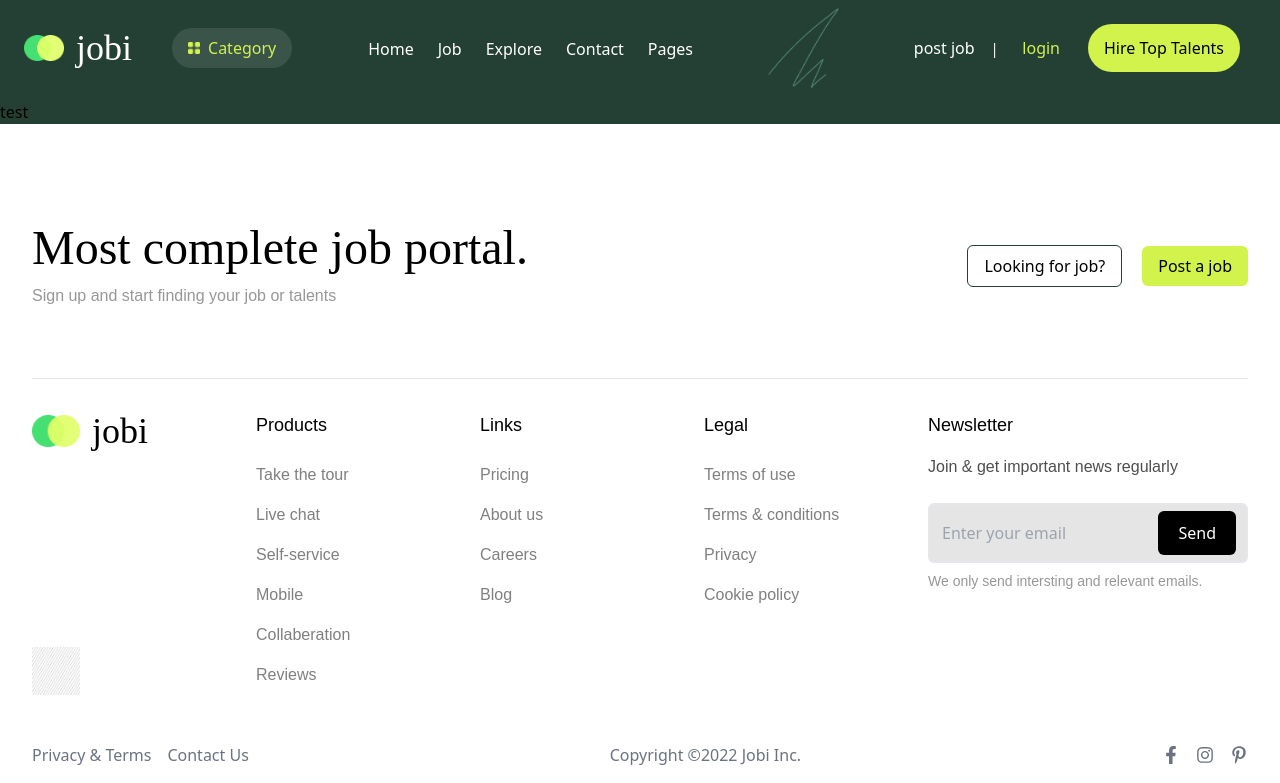
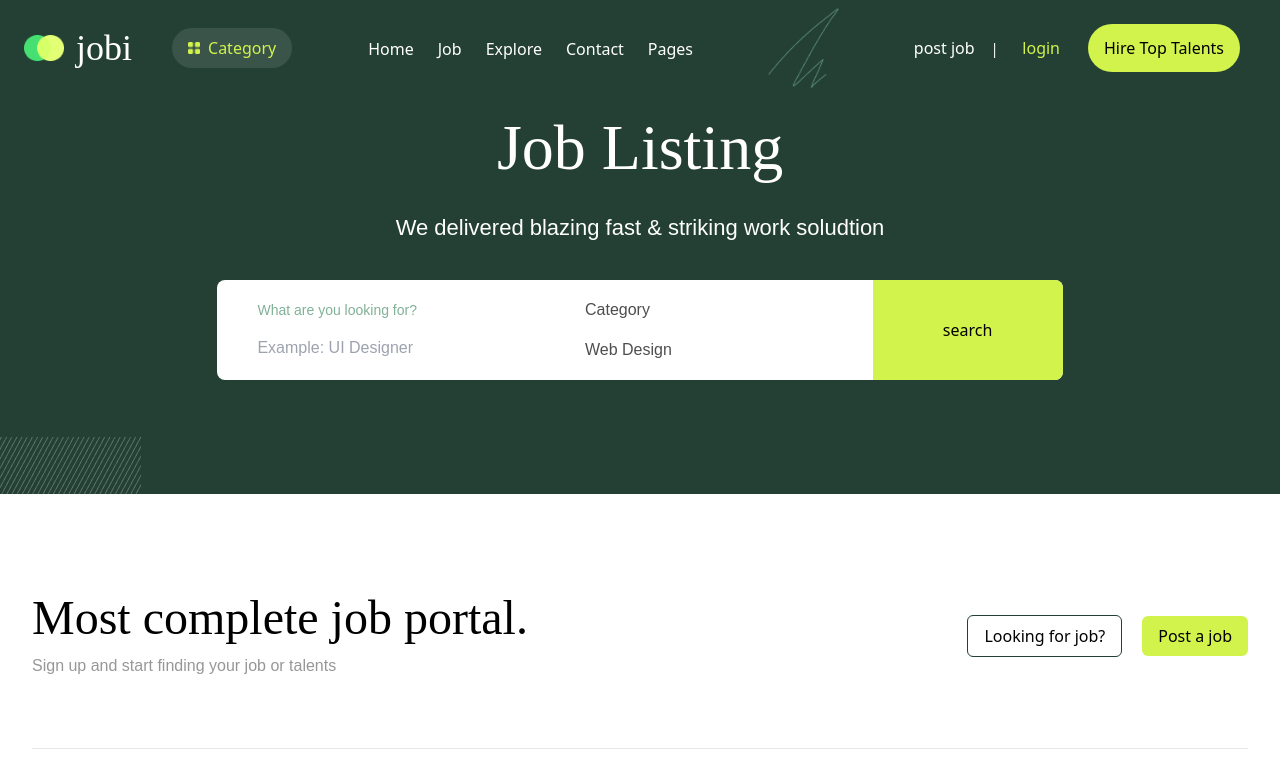
Before and after one commit to SeanSip/jobiJobBoardReactTailwind, a React (Create React App) app: page /job-listing in a window 1280 px wide. Shown: the top 783 px of the page. Built offline with nearby package versions, Linux system fonts and the light colour scheme; the HTML template or start-up script is replaced by a standard one.

Commit message:
Add Banner component html and  css markup
- Add Banner component tailwind markup

- Add new styles for h1, label, input placeholder text and placeholder
in index css page

- Add Banner component to Job Listing page

```diff
--- /dev/null
+++ b/src/components/ui/Banner.jsx
@@ -0,0 +1,51 @@
+import React from 'react';
+import bgShapeSmall from '../../assets/bgShapeSmall.png';
+
+function Banner() {
+  return (
+    <section className="relative">
+      {/* Bottom Left Graphic */}
+      <img
+        className="absolute bottom-0 left-0"
+        src={bgShapeSmall}
+        alt="Striped patterned garphic"
+      />
+      {/* Banner Content Container */}
+      <div className="wrapper pb-[114px]">
+        {/* Title */}
+        <h1 className="text-white text-[64px] text-center">Job Listing</h1>
+        {/* Sub-title */}
+        <p className="text-white text-center text-[22px] mt-5">
+          We delivered blazing fast & striking work soludtion
+        </p>
+
+        <div className="bg-white rounded-lg h-[100px] laptop:w-[69.5%] w-full z-20 flex items-center mx-auto mt-10">
+          <div className="flex w-full ml-10 space-x-10">
+            <div className="flex flex-col w-full self-center space-y-4 ">
+              <label htmlFor="search">What are you looking for?</label>
+              <input
+                aria-label="search"
+                type="search"
+                name="search"
+                id="search"
+                placeholder="Example: UI Designer"
+              />
+            </div>
+            <div className="flex flex-col w-full self-center space-y-4">
+              {/* IMPORTANT Return here and add a drop down menu */}
+              <p>Category</p>
+              <p>Web Design</p>
+            </div>
+          </div>
+          <div className="h-full ml-auto">
+            <button className="h-full rounded-l-none rounded-r-lg w-[190px]">
+              search
+            </button>
+          </div>
+        </div>
+      </div>
+    </section>
+  );
+}
+
+export default Banner;
--- a/src/index.css
+++ b/src/index.css
@@ -90,6 +90,10 @@ body.mobileNavOpen {
     /* @apply p-3; */
   }
 
+  h1 {
+    @apply font-title;
+  }
+
   h2 {
     @apply text-5xl xl:text-7xl font-title text-color-title;
   }
@@ -100,6 +104,15 @@ body.mobileNavOpen {
 
   p {
     @apply font-body font-normal text-base text-color-body;
+  }
+
+  label {
+    @apply font-body text-sm text-color-gray;
+  }
+
+  input::placeholder,
+  input {
+    @apply font-body;
   }
 
   @layer components {
--- a/src/pages/Home/Hero.jsx
+++ b/src/pages/Home/Hero.jsx
@@ -63,7 +63,11 @@ const Hero = () => {
           </div>
         </div>
       </div>
-      <img className="absolute bottom-0" src={bgShapeSmall} alt="" />
+      <img
+        className="absolute bottom-0"
+        src={bgShapeSmall}
+        alt="Striped patterned garphic"
+      />
     </div>
   );
 };
--- a/src/pages/JobListingPage.jsx
+++ b/src/pages/JobListingPage.jsx
@@ -1,9 +1,13 @@
 import React from 'react';
+import Banner from '../components/ui/Banner';
 
 function JobListingPage() {
   return (
-    <section>
-      <div className="">test</div>
+    <section className="">
+      <Banner />
+      <div className="bg-white">
+        <div className="wrapper"></div>
+      </div>
     </section>
   );
 }
```
